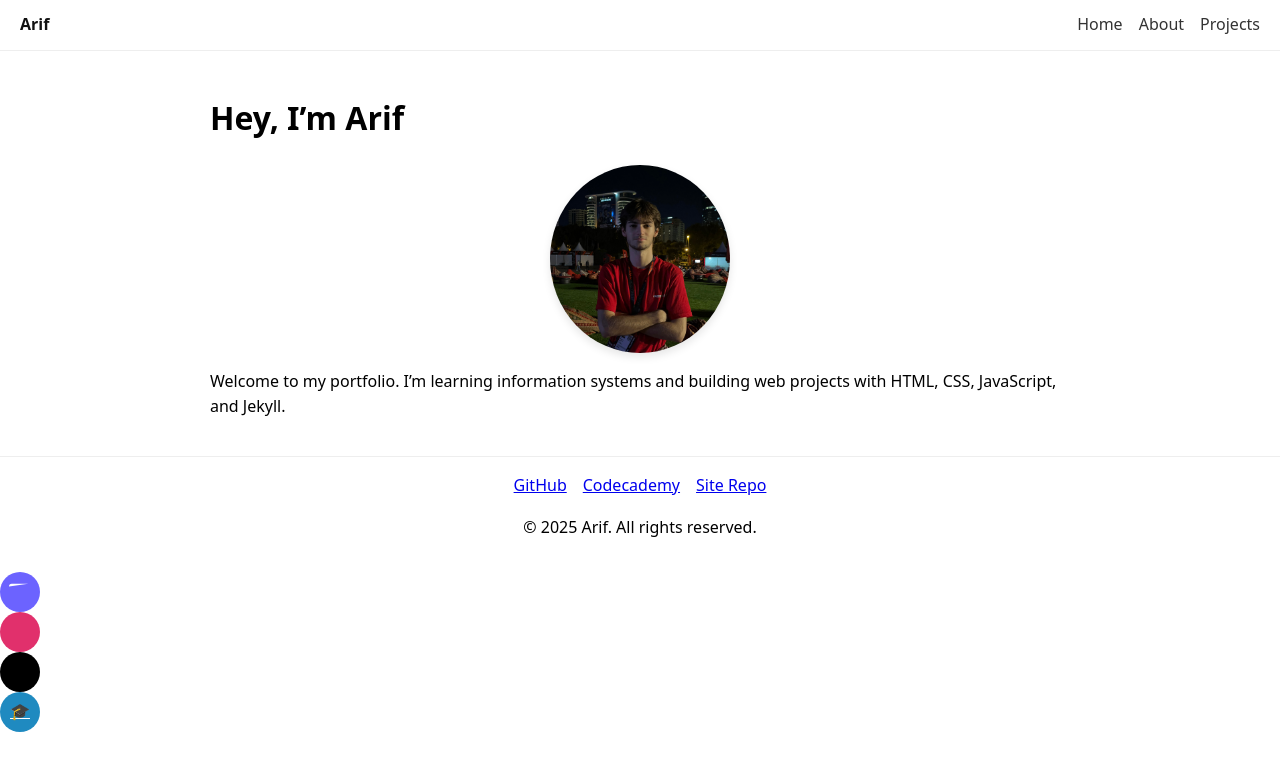
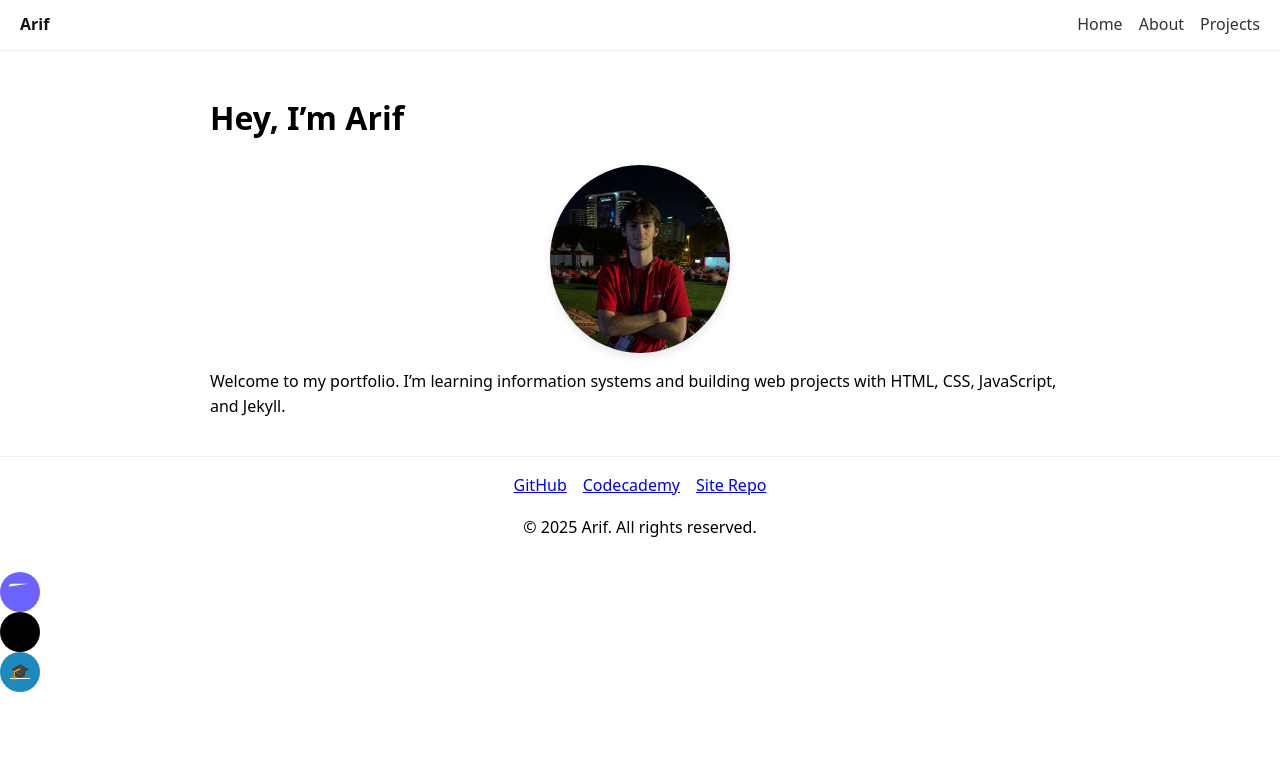
Before and after one commit to ar1f123/site-website, a Jekyll site: the page built from index.md, in a window 1280 px wide. Shown: the top 771 px of the page. Built offline with Jekyll 4.4.1, drawn with Linux system fonts in a browser that asks for light colours.

Commit message:
Remove instagram button

```diff
--- a/_includes/footer.html
+++ b/_includes/footer.html
@@ -1,7 +1,7 @@
 <footer class="footer">
   <div class="social">
-    <a href="https://github.com/your-username" aria-label="GitHub">GitHub</a>
-    <a href="https://www.codecademy.com/profiles/your-username" aria-label="Codecademy">Codecademy</a>
+    <a href="https://github.com/ar1f123" aria-label="GitHub">GitHub</a>
+    <a href="https://www.codecademy.com/profiles/ar1fbadalov24084" aria-label="Codecademy">Codecademy</a>
     <a href="https://github.com/your-username/arif-portfolio" aria-label="Repo">Site Repo</a>
   </div>
   <p>&copy; {{ site.time | date: '%Y' }} Arif. All rights reserved.</p>
@@ -12,13 +12,6 @@
   <a href="mailto:abadalov24084@ada.edu.az" class="btn email" aria-label="Email">
     <svg xmlns="http://www.w3.org/2000/svg" width="22" height="22" fill="currentColor" viewBox="0 0 16 16">
       <path d="M0 4a2 2 0 0 1 2-2h12a2..."></path>
-    </svg>
-  </a>
-
-  <!-- Instagram -->
-  <a href="https://www.instagram.com/ariflww?igsh=MXFzMXVtNTFhaGczZQ%3D%3D&utm_source=qr" class="btn instagram" aria-label="Instagram">
-    <svg xmlns="http://www.w3.org/2000/svg" width="22" height="22" fill="currentColor" viewBox="0 0 16 16">
-      <path d="M8 0C5.8 0 5.5..."></path>
     </svg>
   </a>
 
```
